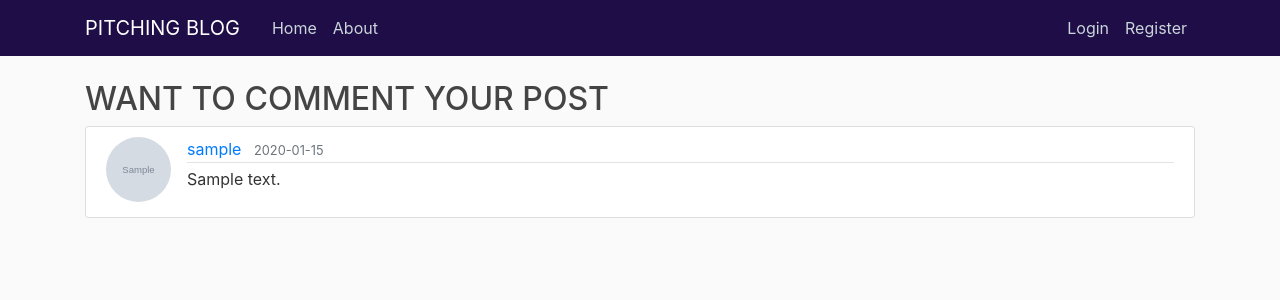
After one commit to badruu/blog, a Flask app: page /comment/1 in a window 1280 px wide. The commit adds this page. Shown: the top 300 px of the page. Run offline with Flask 2, Linux system fonts and the light colour scheme; tables that the repository leaves empty hold one stand-in row (values such as "Sample post"); grey boxes marked "Sample" are stand-in pictures; some libraries are stand-ins or nearby versions.

Commit message:
implemented comment function

```diff
--- a/manage.py
+++ b/manage.py
@@ -1,8 +1,10 @@
 from pitch import create_app,db
 from flask_script import Manager,Server
 from flask_migrate import Migrate, MigrateCommand
+from pitch.models import User,Post,Comment
 
 app = create_app()
+app.app_context().push()
 
 manager = Manager(app)
 manager.add_command('server',Server)
@@ -10,5 +12,9 @@ manager.add_command('server',Server)
 migrate = Migrate(app,db)
 manager.add_command('db',MigrateCommand)
 
+@manager.shell
+def make_shell_context():
+    return dict(app=app,db=db,User=User,Post=Post,Comment=Comment)
+
 if __name__ == '__main__':
     manager.run()
--- a/pitch/__init__.py
+++ b/pitch/__init__.py
@@ -19,6 +19,8 @@ def create_app(config_class=Config):
     app = Flask(__name__)
     app.config.from_object(Config)
 
+    # with app.app_context():
+    #     init_db()
     db.init_app(app)
     bcrypt.init_app(app)
     login_manager.init_app(app)
@@ -28,9 +30,11 @@ def create_app(config_class=Config):
     from pitch.posts.routes import posts
     from pitch.main.routes import main
     from pitch.errors.handlers import errors
+    from pitch.comments.routes import comments
     app.register_blueprint(users)
     app.register_blueprint(posts)
     app.register_blueprint(main)
     app.register_blueprint(errors)
+    app.register_blueprint(comments)
 
     return app
--- /dev/null
+++ b/pitch/comments/routes.py
@@ -0,0 +1,52 @@
+
+from flask import render_template, url_for, flash, redirect, request, abort, Blueprint
+from flask_login import current_user, login_required
+from pitch import db
+from pitch.models import Comment
+from pitch.comments.forms import CommentForm
+
+comments = Blueprint('comments', __name__)
+
+@comments.route("/comment/new", methods=['GET', 'POST'])
+@login_required
+def new_comment():
+    form=CommentForm()
+    if form.validate_on_submit():
+        comment = Comment(comment=form.comment.data, author=current_user)
+        db.session.add(comment)
+        db.session.commit()
+        flash('You have commented on this pitch!', 'success')
+        return redirect(url_for('main.home'))
+    return render_template('comment_post.html', title='New Comment', form=form, legend= 'New Comment')
+
+
+@comments.route("/comment/<int:Comment_id>")
+def comment(Comment_id):
+    comment = Comment.query.get_or_404(Comment_id)
+    return render_template('comment.html', comment=comment)
+
+
+@comments.route("/comment/<int:Comment_id>/update", methods=['GET', 'POST'])
+@login_required
+def update_comment(Comment_id):
+    comment = Comment.query.get_or_404(Comment_id)
+    form = CommentForm()
+    if form.validate_on_submit():
+        comment.comment = form.comment.data
+        db.session.commit()
+        flash('You have commented on this pitch!', 'success')
+        return redirect(url_for('comments.comment', Comment_id=comment.id))
+    elif request.method == 'GET':
+        form.comment.data = comment.comment
+    return render_template('comment_post.html', title='comment post', form=form, legend='update comment')
+
+@comments.route("/post/<int:Comment_id>/delete", methods=['POST'])
+def delete_comment(Comment_id):
+    comment = Comment.query.get_or_404(post_id)
+    if comment.author != current_user:
+        abort(403)
+
+    db.session.delete(post)
+    db.session.commit()
+    flash('Your comment has been deleted!', 'success')
+    return redirect(url_for('main.home'))
--- a/pitch/posts/routes.py
+++ b/pitch/posts/routes.py
@@ -42,6 +42,7 @@ def update_post(post_id):
         form.content.data = post.content
     return render_template('create_post.html', title='Update pitch', form=form, legend= 'Update Pitch' )
 
+
 @posts.route("/post/<int:post_id>/delete", methods=['POST'])
 @login_required
 def delete_post(post_id):
--- /dev/null
+++ b/pitch/templates/comment.html
@@ -0,0 +1,41 @@
+{% extends "layout.html" %}
+{% block content %}
+    <h2>WANT TO COMMENT YOUR POST</h2>
+    <article class="media content-section">
+        <img class="rounded-circle article-img" src="{{ url_for('static', filename='profile_pics/' + comment.author.image_file) }}" alt="">
+        <div class="media-body">
+            <div class="article-metadata">
+                <a class="mr-2" href="{{ url_for('users.user_comments', username=comment.author.username) }}">{{ comment.author.username }}</a>
+                <small class="text-muted">{{ comment.date_posted.strftime('%Y-%m-%d') }}</small>
+                {% if comment.author == current_user %}
+                    <div>
+                        <a class="btn btn-secondary btn-sm mt-1 mb-1" href="{{ url_for('comments.update_comment', Comment_id=comment.id )}}">Update</a>
+                        <button type="button" class="btn btn-danger btn-sm m-1" data-toggle="modal" data-target="#deleteModalLong">Delete</button>
+
+                    </div>
+                {% endif %}
+            </div>
+            <p class="article-content">{{ comment.comment }}</p>
+        </div>
+    </article>
+     <!-- Modal -->
+     <div class="modal fade" id="deleteModalLong" tabindex="-1" role="dialog" aria-labelledby="deleteModalLongTitle" aria-hidden="true">
+        <div class="modal-dialog" role="document">
+            <div class="modal-content">
+                <div class="modal-header">
+                    <h5 class="modal-title" id="deleteModalLongTitle">Delete Comment?</h5>
+                    <button type="button" class="close" data-dismiss="modal" aria-label="Close">
+                        <span aria-hidden="true">&times;</span>
+                    </button>
+                </div>
+                <div class="modal-footer">
+                    <button type="button" class="btn btn-secondary" data-dismiss="modal">Close</button>
+                    <form action="{{ url_for('comments.delete_comment', Comment_id=comment.id) }}" method="POST">
+                        <input class="btn btn-danger" type="submit" value="Delete">
+                    </form>
+                </div>
+            </div>
+        </div>
+    </div>
+
+{% endblock content %}
--- a/pitch/templates/layout.html
+++ b/pitch/templates/layout.html
@@ -37,6 +37,7 @@
               {% if current_user.is_authenticated %}
               <a class="nav-item nav-link" href="{{ url_for('posts.new_post') }}">New Pitch</a>
               <a class="nav-item nav-link" href="{{ url_for('users.account') }}">Account</a>
+              <a class="nav-item nav-link" href="{{ url_for('comments.new_comment') }}">Comment</a>
               <a class="nav-item nav-link" href="{{ url_for('users.logout') }}">Log out</a>
               {% else %}
               <a class="nav-item nav-link" href="{{ url_for('users.login') }}">Login</a>
```
Also changed, not shown: migrations/versions/38e86cb762ea_add_comments_table.py (added, +35 -0 lines), pitch/comments/forms.py (added, +9 -0 lines), pitch/models.py (+10 -0 lines), pitch/templates/comment_post.html (added, +27 -0 lines), pitch/templates/home.html (+5 -4 lines), pitch/users/routes.py (+9 -0 lines), pitch/comments/__init__.py (added), pitch/posts/forms.py (line endings or trailing spaces), 2 other files.
